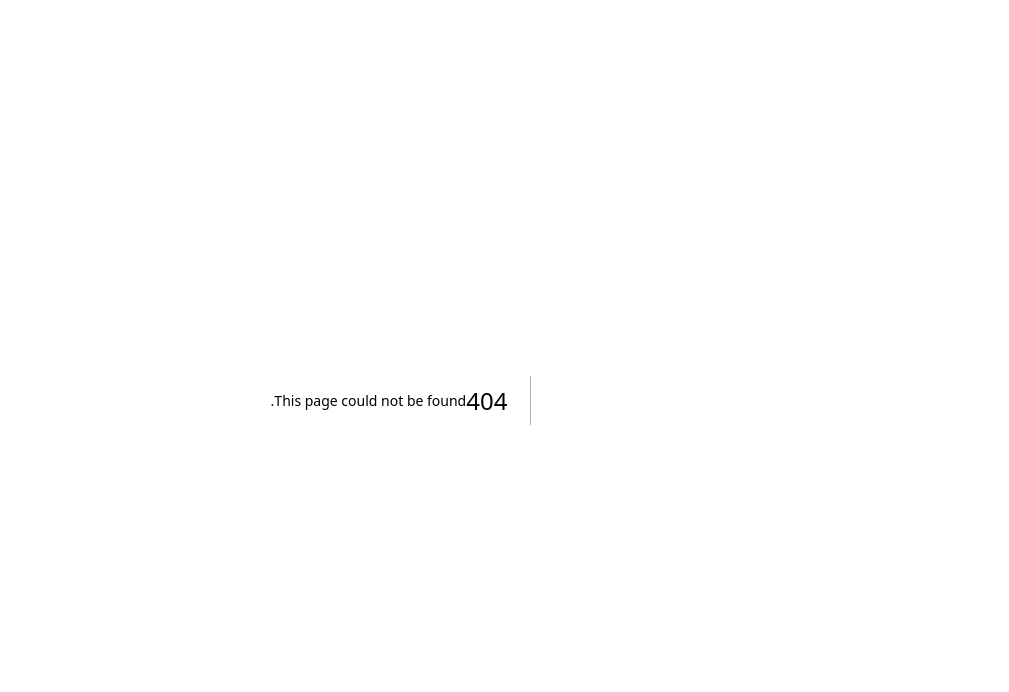
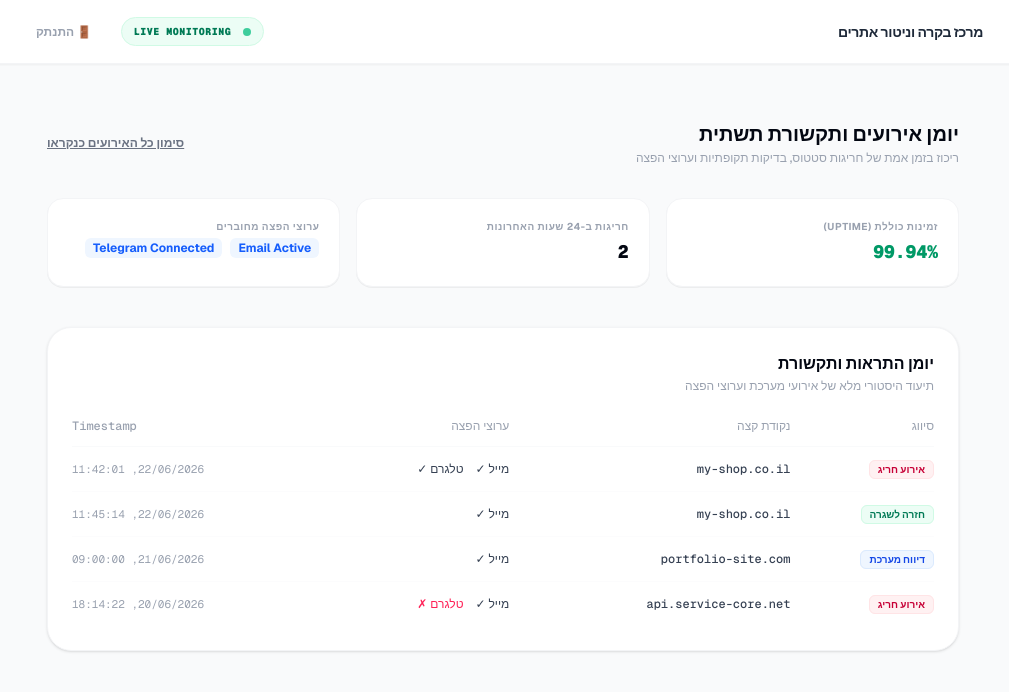
Before and after one commit to osher-perez/site-monitor, a Next.js app: page /dashboard/alerts in a window 1280 px wide. Before the commit this address had no page. Shown: the top 692 px of the page, without its empty margins (271-1280 px from the left). Built offline with nearby package versions, Linux system fonts and the light colour scheme.

Commit message:
feat(dashboard): implement Alerts history page route, embed smart notification unread badge into Sidebar, and seed architectural mock data

```diff
--- /dev/null
+++ b/src/app/(customer)/dashboard/alerts/page.tsx
@@ -0,0 +1,95 @@
+"use client";
+
+import React, { useState } from "react";
+import { AlertHistoryLog } from "@/components/dashboard/AlertHistoryLog";
+
+// 📊 נתוני מוק הנדסיים המציגים חלוקה מבוקרת בין הודעות רגילות להתראות דחופות
+const initialEvents = [
+  {
+    id: "evt_101",
+    timestamp: "22/06/2026, 11:42:01",
+    targetUrl: "my-shop.co.il",
+    eventType: "incident_start" as const,
+    channels: { email: "sent" as const, telegram: "sent" as const },
+  },
+  {
+    id: "evt_102",
+    timestamp: "22/06/2026, 11:45:14",
+    targetUrl: "my-shop.co.il",
+    eventType: "incident_resolved" as const,
+    channels: { email: "sent" as const, telegram: "none" as const },
+  },
+  {
+    id: "evt_103",
+    timestamp: "21/06/2026, 09:00:00",
+    targetUrl: "portfolio-site.com",
+    eventType: "system_report" as const,
+    channels: { email: "sent" as const, telegram: "none" as const },
+  },
+  {
+    id: "evt_104",
+    timestamp: "20/06/2026, 18:14:22",
+    targetUrl: "api.service-core.net",
+    eventType: "incident_start" as const,
+    channels: { email: "sent" as const, telegram: "failed" as const }, // הדמיית כשל בערוץ הפצה
+  },
+];
+
+export default function AlertsPage() {
+  const [events, setEvents] = useState(initialEvents);
+
+  const handleMarkAllAsRead = () => {
+    // לוגיקת עתיד: פנייה ל-API לעדכון סטטוס קריאה במסד הנתונים
+    console.log("All events marked as read.");
+    // כאן נפעיל בעתיד גם את איפוס המונה ב-Sidebar
+  };
+
+  return (
+    <div className="space-y-8 p-6 text-right" dir="rtl">
+
+      {/* 1. כותרת עמוד ופעולת מערכת מהירה */}
+      <div className="flex flex-col sm:flex-row sm:items-center sm:justify-between gap-4">
+        <div>
+          <h1 className="text-xl font-black text-gray-950">יומן אירועים ותקשורת תשתית</h1>
+          <p className="text-xs text-gray-400 font-medium mt-0.5">
+            ריכוז בזמן אמת של חריגות סטטוס, בדיקות תקופתיות וערוצי הפצה
+          </p>
+        </div>
+
+        <button
+          onClick={handleMarkAllAsRead}
+          className="text-xs text-gray-500 hover:text-gray-800 transition font-bold underline align-middle cursor-pointer"
+        >
+          סימון כל האירועים כנקראו
+        </button>
+      </div>
+
+      {/* 2. קוביות מדדים עליונות (Quick Stats) לחוויית בקרה מהירה */}
+      <div className="grid grid-cols-1 sm:grid-cols-3 gap-4">
+        <div className="bg-white p-5 rounded-2xl border border-gray-100 shadow-2xs">
+          <div className="text-[10px] font-bold text-gray-400 uppercase tracking-wider mb-1">זמינות כוללת (Uptime)</div>
+          <div className="text-lg font-black text-emerald-600 font-mono">99.94%</div>
+        </div>
+
+        <div className="bg-white p-5 rounded-2xl border border-gray-100 shadow-2xs">
+          <div className="text-[10px] font-bold text-gray-400 uppercase tracking-wider mb-1">חריגות ב-24 שעות האחרונות</div>
+          <div className="text-lg font-black text-gray-950 font-mono">2</div>
+        </div>
+
+        <div className="bg-white p-5 rounded-2xl border border-gray-100 shadow-2xs">
+          <div className="text-[10px] font-bold text-gray-400 uppercase tracking-wider mb-1">ערוצי הפצה מחוברים</div>
+          <div className="text-xs font-bold text-blue-600 mt-1 flex gap-2 font-sans">
+            <span className="bg-blue-50 px-2 py-0.5 rounded-md">Email Active</span>
+            <span className="bg-blue-50 px-2 py-0.5 rounded-md">Telegram Connected</span>
+          </div>
+        </div>
+      </div>
+
+      {/* 3. רינדור קומפוננטת הטבלה שהכנו מראש */}
+      <div className="pt-2">
+        <AlertHistoryLog events={events} />
+      </div>
+
+    </div>
+  );
+}
--- /dev/null
+++ b/src/components/dashboard/AlertHistoryLog.tsx
@@ -0,0 +1,119 @@
+"use client";
+
+import React from "react";
+
+interface AlertEvent {
+  id: string;
+  timestamp: string;
+  targetUrl: string;
+  eventType: "incident_start" | "incident_resolved" | "system_report";
+  channels: {
+    email: "sent" | "failed" | "none";
+    telegram: "sent" | "failed" | "none";
+  };
+}
+
+interface AlertHistoryLogProps {
+  events: AlertEvent[];
+}
+
+export const AlertHistoryLog = ({ events }: AlertHistoryLogProps) => {
+  const getEventBadge = (type: AlertEvent["eventType"]) => {
+    switch (type) {
+      case "incident_start":
+        return (
+          <span className="text-rose-700 bg-rose-50 border border-rose-100 px-2 py-0.5 rounded-md text-[10px] font-black">
+            אירוע חריג
+          </span>
+        );
+      case "incident_resolved":
+        return (
+          <span className="text-emerald-700 bg-emerald-50 border border-emerald-100 px-2 py-0.5 rounded-md text-[10px] font-black">
+            חזרה לשגרה
+          </span>
+        );
+      case "system_report":
+      default:
+        return (
+          <span className="text-blue-700 bg-blue-50 border border-blue-100 px-2 py-0.5 rounded-md text-[10px] font-black">
+            דיווח מערכת
+          </span>
+        );
+    }
+  };
+
+  return (
+    <div
+      className="bg-white rounded-3xl border border-gray-100 shadow-sm p-6 text-right font-sans"
+      dir="rtl"
+    >
+      <div className="mb-6">
+        <h2 className="text-base font-black text-gray-950">
+          יומן התראות ותקשורת
+        </h2>
+        <p className="text-xs text-gray-400 font-medium mt-0.5">
+          תיעוד היסטורי מלא של אירועי מערכת וערוצי הפצה
+        </p>
+      </div>
+
+      <div className="overflow-x-auto">
+        <table className="w-full text-right border-collapse text-xs">
+          <thead>
+            <tr className="border-b border-gray-50 text-gray-400 font-bold">
+              <th className="pb-3 font-medium">סיווג</th>
+              <th className="pb-3 font-medium">נקודת קצה</th>
+              <th className="pb-3 font-medium">ערוצי הפצה</th>
+              <th className="pb-3 font-medium text-left font-mono">
+                Timestamp
+              </th>
+            </tr>
+          </thead>
+          <tbody className="divide-y divide-gray-50/50">
+            {events.map((event) => (
+              <tr
+                key={event.id}
+                className="hover:bg-gray-50/50 transition-colors"
+              >
+                <td className="py-3.5 alignment-baseline">
+                  {getEventBadge(event.eventType)}
+                </td>
+                <td className="py-3.5 font-mono text-gray-700 font-medium">
+                  {event.targetUrl || "מערכת כללי"}
+                </td>
+                <td className="py-3.5">
+                  <div className="flex items-center gap-3 text-gray-500 font-medium">
+                    {event.channels.email !== "none" && (
+                      <span
+                        className={
+                          event.channels.email === "sent"
+                            ? "text-gray-700"
+                            : "text-rose-500"
+                        }
+                      >
+                        מייל {event.channels.email === "sent" ? "✓" : "✗"}
+                      </span>
+                    )}
+                    {event.channels.telegram !== "none" && (
+                      <span
+                        className={
+                          event.channels.telegram === "sent"
+                            ? "text-gray-700"
+                            : "text-rose-500"
+                        }
+                      >
+                        טלגרם {event.channels.telegram === "sent" ? "✓" : "✗"}
+                      </span>
+                    )}
+                  </div>
+                </td>
+                <td className="py-3.5 text-left font-mono text-gray-400 text-[11px]">
+                  {event.timestamp}
+                </td>
+              </tr>
+            ))}
+          </tbody>
+        </table>
+      </div>
+    </div>
+  );
+};
--- a/src/components/dashboard/Sidebar.tsx
+++ b/src/components/dashboard/Sidebar.tsx
@@ -16,6 +16,9 @@ export const Sidebar = () => {
   const pathname = usePathname();
   const router = useRouter();
   const [isAdmin, setIsAdmin] = useState(false);
+
+  // 🔔 מוק זמני למונה הודעות שלא נקראו (יוחלף בהמשך ב-State או Fetch מה-API)
+  const [unreadCount, setUnreadCount] = useState(3);
 
   useEffect(() => {
     const userRole = getCookie("userRole");
@@ -52,7 +55,7 @@ export const Sidebar = () => {
         </Link>
       </div>
 
-      {/* ניווט מערכתי ללא אימוג'יז מסיחים */}
+      {/* ניווט מערכתי */}
       <nav className="space-y-1.5 grow">
 
         <Link
@@ -64,6 +67,25 @@ export const Sidebar = () => {
           }`}
         >
           מרכז בקרה
+        </Link>
+
+        {/* 🔔 כפתור ניווט חדש: יומן התראות הכולל את הפעמון והנקודה האדומה החכמה */}
+        <Link
+          href="/dashboard/alerts"
+          className={`flex items-center justify-between px-4 py-3 rounded-xl text-xs font-bold tracking-wide transition-all border ${
+            isActive("/dashboard/alerts")
+              ? "bg-blue-50 border-blue-100 text-blue-600"
+              : "border-transparent text-gray-500 hover:bg-gray-50 hover:text-gray-900"
+          }`}
+        >
+          <span>יומן התראות</span>
+
+          {/* חיווי ויזואלי של מונה ההודעות רק במידה ויש כאלו */}
+          {unreadCount > 0 && (
+            <span className="flex h-5 min-w-5 items-center justify-center rounded-full bg-rose-600 px-1.5 text-[9px] font-black font-mono text-white ring-2 ring-white animate-pulse">
+              {unreadCount > 99 ? "99+" : unreadCount}
+            </span>
+          )}
         </Link>
 
         <Link
```
